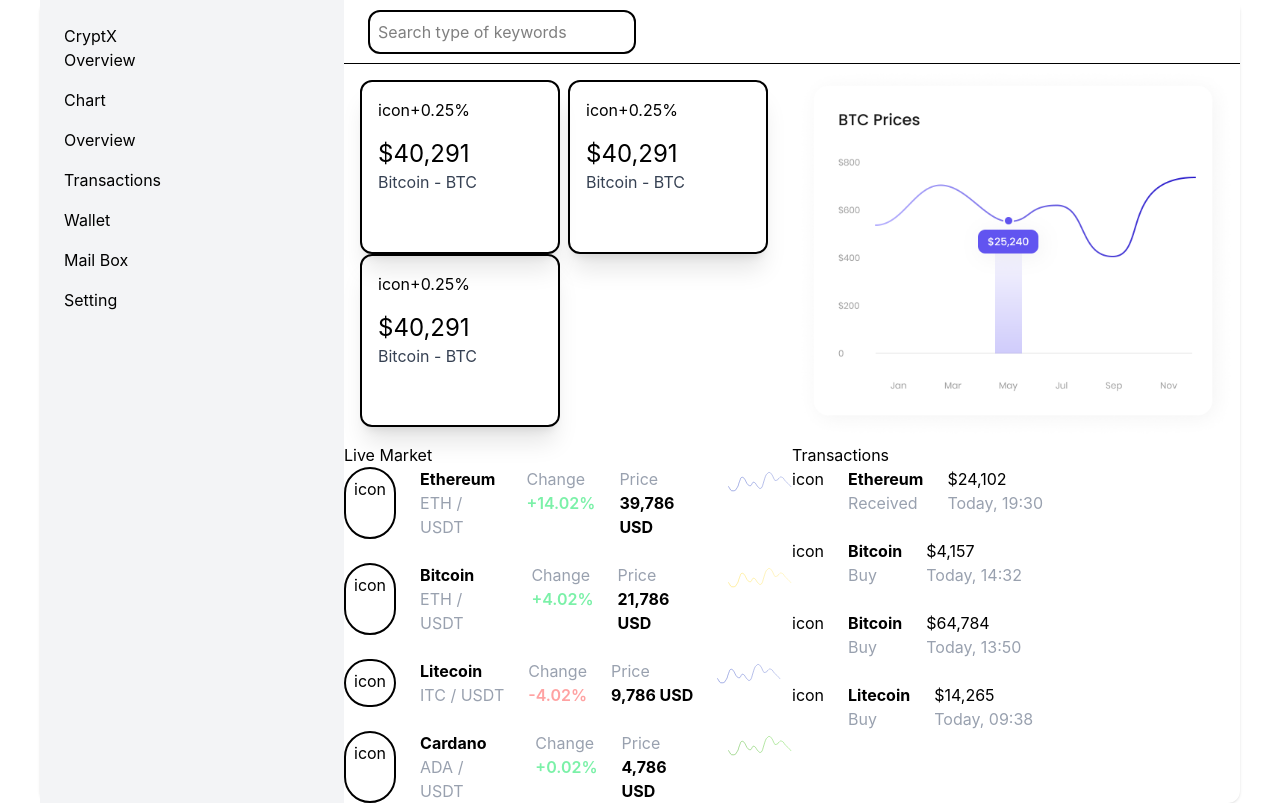
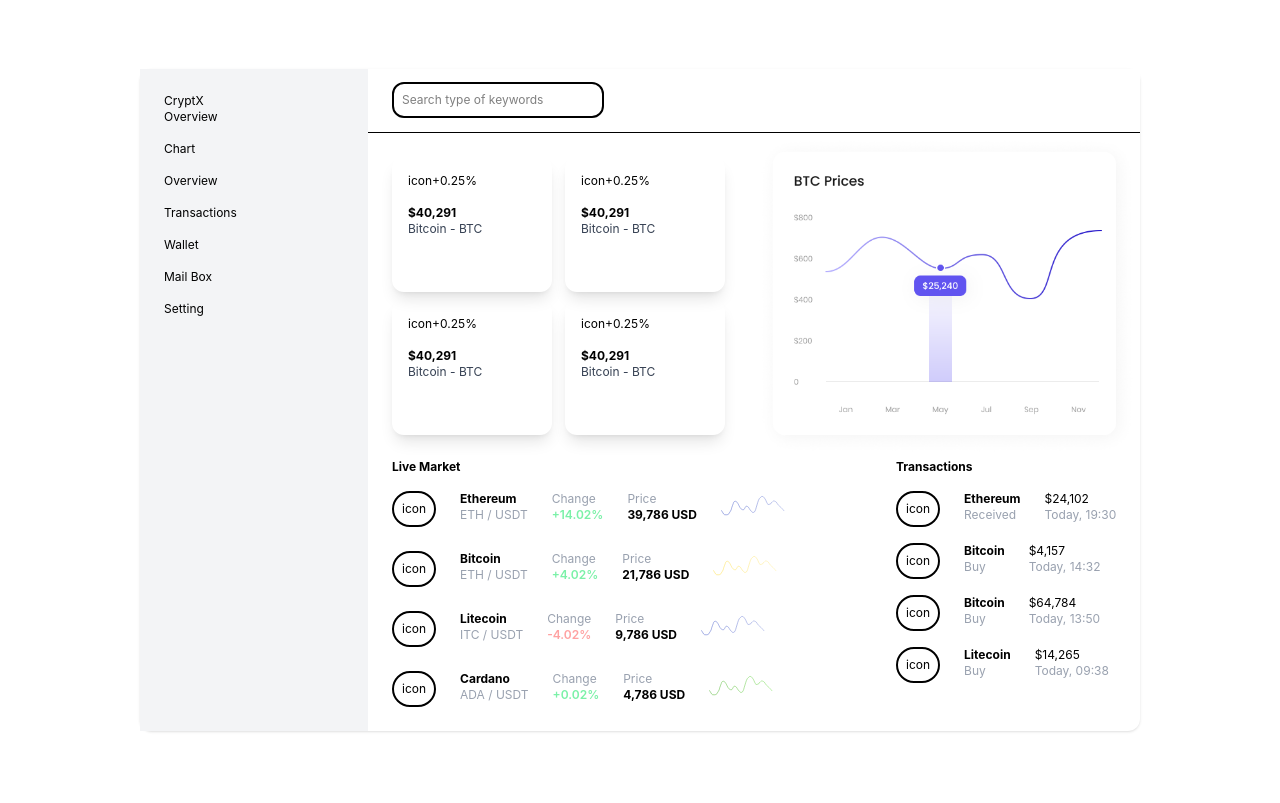
Before and after one commit to NatalieVinyu/cryptx-project, a React (Vite) app in the folder cryptx-project/: page / in a window 1280 px wide. Built offline with nearby package versions, Linux system fonts and the light colour scheme.

Commit message:
alignment and padding to pages

```diff
--- a/cryptx-project/src/components/layout/MainContent.jsx
+++ b/cryptx-project/src/components/layout/MainContent.jsx
@@ -6,23 +6,21 @@ import MetricCard from '../ui/MetricCard.jsx'
 import ChartVisual from '../ui/ChartVisual.jsx'
 import TransactionTable from '../ui/TransactionTable.jsx'
 
-
-
 function MainContent() {
   return (
-    <div className='min-h-screen flex items-center justify-center'>
-      <div className='bg-white rounded-xl shadow flex w-[1200px] min-h-[500px]'>
+    <div className='min-h-screen flex items-center justify-center text-xs'>
+      <div className='bg-white rounded-xl shadow flex w-[1000px] min-h-[500px]'>
         <Sidebar />
 
         <div className='flex flex-col flex-1'>
           <Header />
 
-          <div className='grid grid-cols-2'>
+          <div className='grid grid-cols-1 md:grid-cols-2 '>
             <MetricCard />
             <ChartVisual />
           </div>
 
-          <div>
+          <div className='pb-6'>
             <TransactionTable />
           </div>
 
--- a/cryptx-project/src/components/layout/Sidebar.jsx
+++ b/cryptx-project/src/components/layout/Sidebar.jsx
@@ -8,7 +8,7 @@ function Sidebar() {
           CryptX
         </div>
 
-      <aside className='w-64'>
+      <aside className='w-45'>
         <ul className='space-y-4'>
           <li>
             Overview
--- a/cryptx-project/src/components/ui/MetricCard.jsx
+++ b/cryptx-project/src/components/ui/MetricCard.jsx
@@ -20,20 +20,25 @@ function MetricCard() {
       price: "$40,291",
       name: "Bitcoin - BTC",
     },
-
+    {
+      icon: "icon",
+      rate: "+0.25%",
+      price: "$40,291",
+      name: "Bitcoin - BTC",
+    },
   ]
 
   return (
-    <div className='grid grid-cols-2 p-4'>
+    <div className='grid grid-cols-2 p-6 gap-2'>
       {card.map((item, index) => (
-      <div className='border-2 rounded-xl shadow-xl p-4 w-50'>
+      <div className='rounded-xl shadow-lg p-4 w-40'>
         <div key={index} className='flex'>
           {item.icon}
           <span className='flex justify-end'>{item.rate}</span>
         </div>
 
         <div className='mt-4'>
-          <div className='text-2xl'>{item.price}</div>
+          <div className='font-bold'>{item.price}</div>
           <p className='text-gray-700'>{item.name}</p>
         </div>
       </div>
--- a/cryptx-project/src/components/ui/TransactionTable.jsx
+++ b/cryptx-project/src/components/ui/TransactionTable.jsx
@@ -71,15 +71,15 @@ function TransactionTable() {
   ]
 
   return (
-    <div className='grid grid-cols-2'>
+    <div className='grid grid-cols-1 md:grid-cols-3 items-stretch gap-2 pl-6'>
 
       {/* LIVE MARKET SECTION */}
-      <div className='flex flex-col'>
-        <div>
+      <div className='flex flex-col md:col-span-2'>
+        <div className='font-bold pb-4'>
           <h1>Live Market</h1>
         </div>
 
-        <div className='flex flex-col gap-6'>
+        <div className='flex flex-col gap-6 '>
           {liveMarket.map((items, index) => (
 
          <div key={index} className='flex gap-6'>
@@ -108,16 +108,16 @@ function TransactionTable() {
 
 
       {/* TRANSACTIONS SECTION */}
-      <div className=''>
-        <div>
+      <div className='flex flex-col md:col-span-1'>
+        <div className='font-bold pb-4'>
           Transactions
         </div>
 
-        <div className='flex flex-col gap-6'>
+        <div className='flex flex-col gap-4 '>
           {transactions.map((ts, index) => (
 
           <div key={index} className='flex gap-6'>
-            <div>{ts.icon}</div>
+            <div className='border-2 rounded-full p-2'>{ts.icon}</div>
             <div className='flex flex-col'>
               <div className='font-bold'>{ts.title}</div>
               <div className='text-gray-400'>{ts.description}</div>
```
